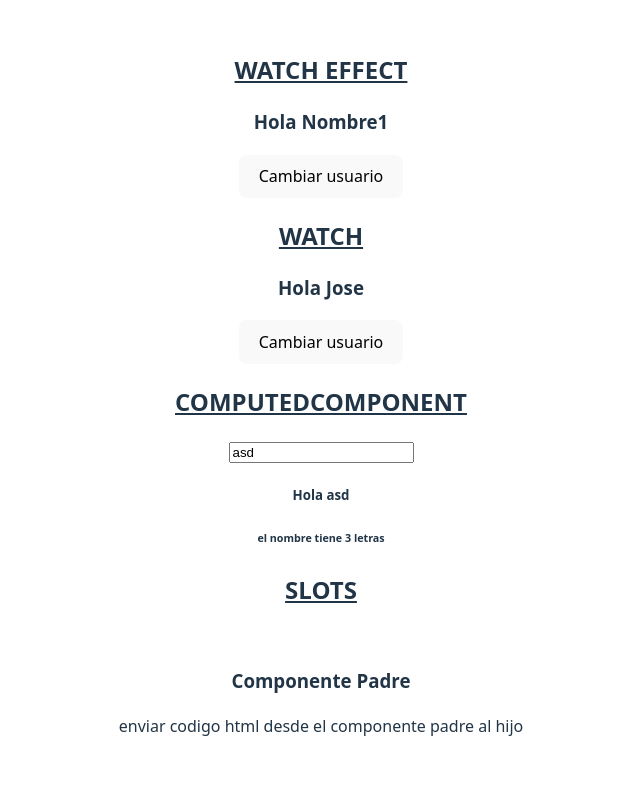
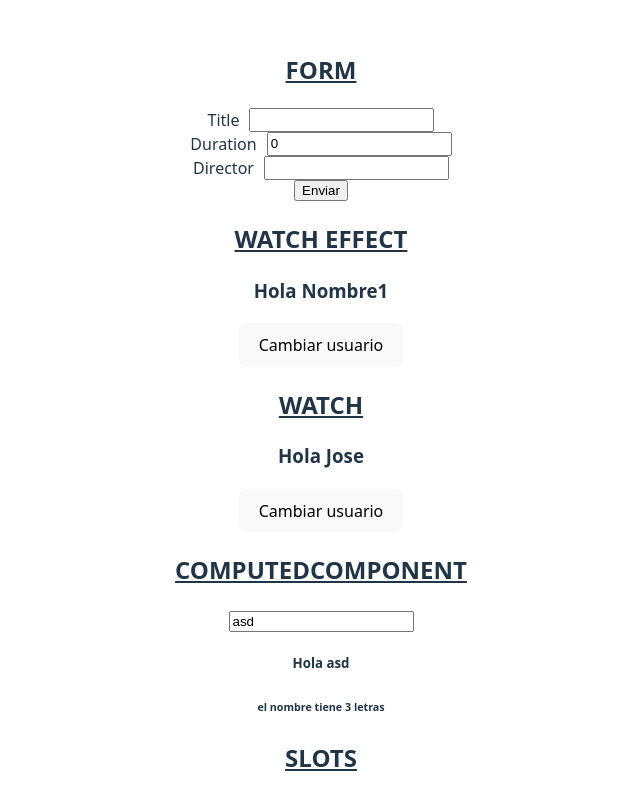
Before and after one commit to RamconDev/Vue-AmazingCode, a Vue app: page / in a window 1280 px wide. Shown: the top 798 px of the page, without its empty margins (319-959 px from the left). Built offline with nearby package versions, Linux system fonts and the light colour scheme.

Commit message:
forms en vue

```diff
--- a/src/App.vue
+++ b/src/App.vue
@@ -12,10 +12,14 @@
     import ComputedComponent from './components/ComputedComponent.vue';
     import WatchComponent from './components/WatchComponent.vue';
     import WatchEffectComponent from './components/WatchEffectComponent.vue';
+    import FormComponent from './components/FormComponent.vue';
 import { watchEffect } from 'vue';
 </script>
 
 <template>
+    <h2>Form</h2>
+    <FormComponent></FormComponent>
+
     <h2>Watch Effect</h2>
     <WatchEffectComponent></WatchEffectComponent>
 
--- /dev/null
+++ b/src/components/FormComponent.vue
@@ -0,0 +1,49 @@
+<script setup>
+    import { reactive } from 'vue';
+
+    const movie = reactive({
+        title: "",
+        duration: 0,
+        director: ""
+    });
+
+    const handleSubmit = () => {
+        if ( !movie.title || !movie.duration || !movie.director ) {
+            alert("Llena todos los campos del formulario");
+            return
+        }
+
+        console.log(movie);
+    }
+</script>
+
+<template>
+    <form @submit.prevent="handleSubmit">
+        <div>
+            <label for="title">Title</label>
+            <input v-model="movie.title" type="text" id="title">
+        </div>
+
+        <div>
+            <label for="duration">Duration</label>
+            <input v-model="movie.duration" type="number" id="duration">
+        </div>
+
+        <div>
+            <label for="director">Director</label>
+            <input v-model="movie.director" type="text" id="director">
+        </div>
+
+        <div>
+            <input type="submit" value="Enviar">
+        </div>
+    </form>
+</template>
+
+<style scoped>
+    form div {
+        display: flex;
+        gap: 10px;
+        justify-content: center;
+    }
+</style>
```
